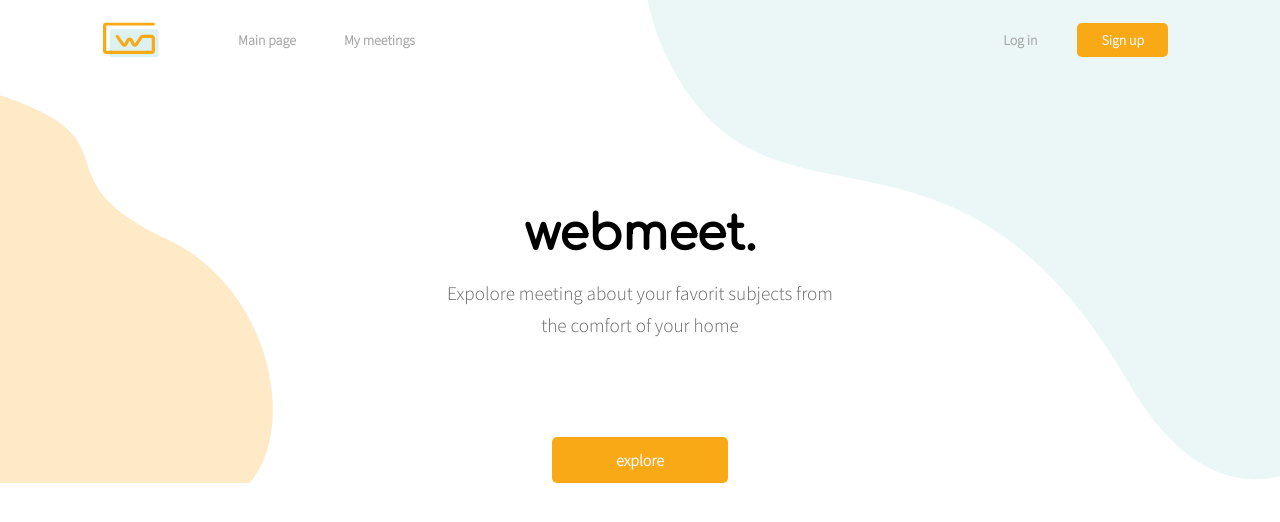
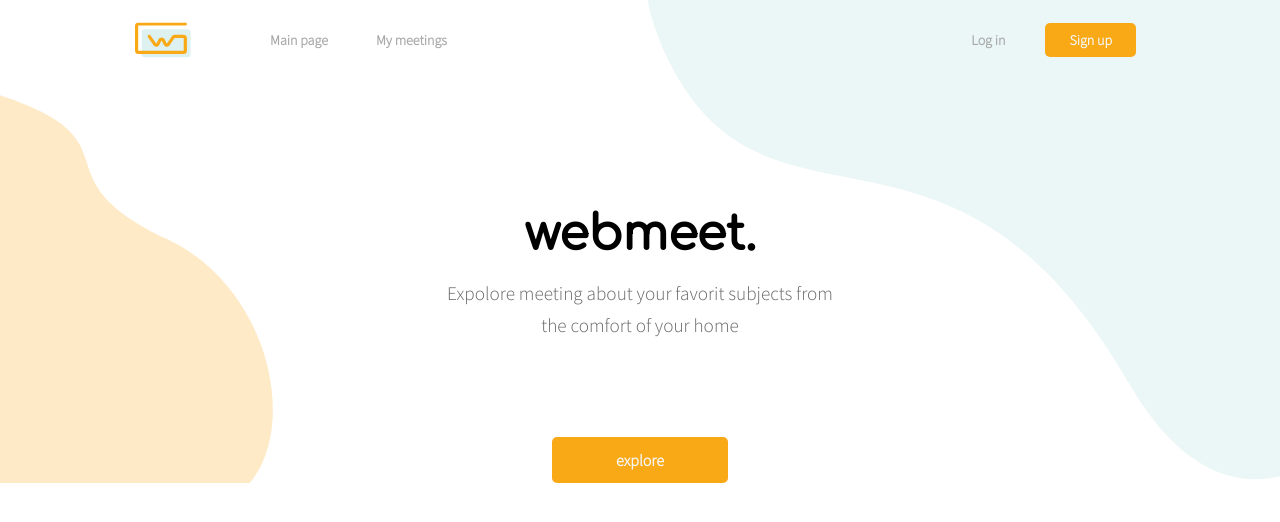
Before and after one commit to jensengbg-ali-suliman/webmeet, a Vue app: page / in a window 1280 px wide. Shown: the top 522 px of the page. Built offline with nearby package versions, Linux system fonts and the light colour scheme; no server answers.

Commit message:
Update Navbar.vue

```diff
--- a/src/components/Navbar.vue
+++ b/src/components/Navbar.vue
@@ -18,7 +18,7 @@ export default {
 nav {
   width: 100%;
   height: 5rem;
-  padding: 1rem 6rem;
+  padding: 1rem 8rem;
   display: flex;
   justify-content: flex-start;
   align-items: center;
```
